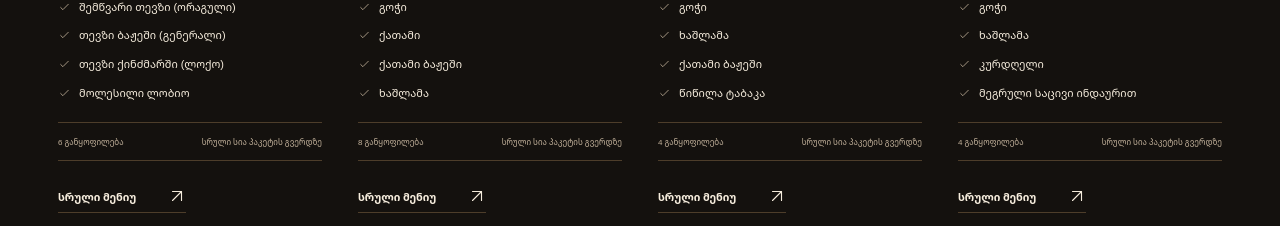
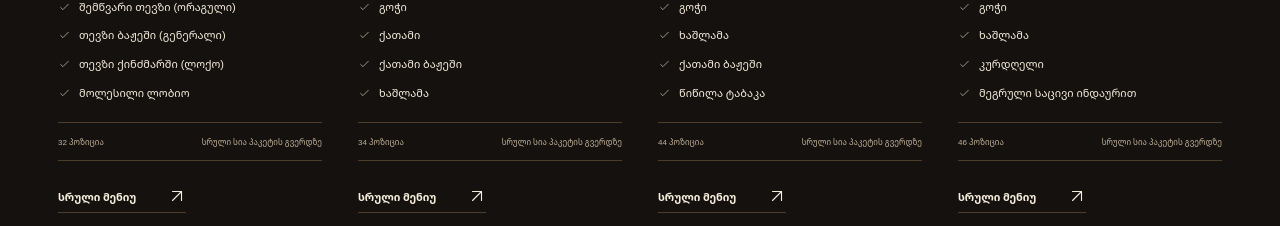
Before and after one commit to palignusw/la-fiesta-frontend, a Next.js app: page / in a window 1280 px wide. Shown: the part 3180-3406 px from the top of the page. Built offline with nearby package versions, Linux system fonts and the light colour scheme; no server answers.

Commit message:
Show menu item counts on banquet cards

```diff
--- a/components/Menu/PackageCard.tsx
+++ b/components/Menu/PackageCard.tsx
@@ -12,6 +12,7 @@ export default function PackageCard({ pkg }: { pkg: MenuPackage }) {
       : pkg.slug === "70gel"
         ? "editorial/xachapuri.webp"
         : "editorial/lobio.webp";
+  const itemCount = pkg.sections.reduce((total, section) => total + section.items.length, 0);
   const main = pkg.sections.find((s) => s.title === "ძირითადი კერძები");
   return (
     <article className={`package-card package-content-card ${premium ? styles.premium : ""}`}>
@@ -62,7 +63,7 @@ export default function PackageCard({ pkg }: { pkg: MenuPackage }) {
           })}
         </ul>
         <div className="package-counts">
-          <span>{pkg.sections.length} განყოფილება</span>
+          <span>{itemCount} პოზიცია</span>
           <span>სრული სია პაკეტის გვერდზე</span>
         </div>
         <div className="package-card-actions">
```
